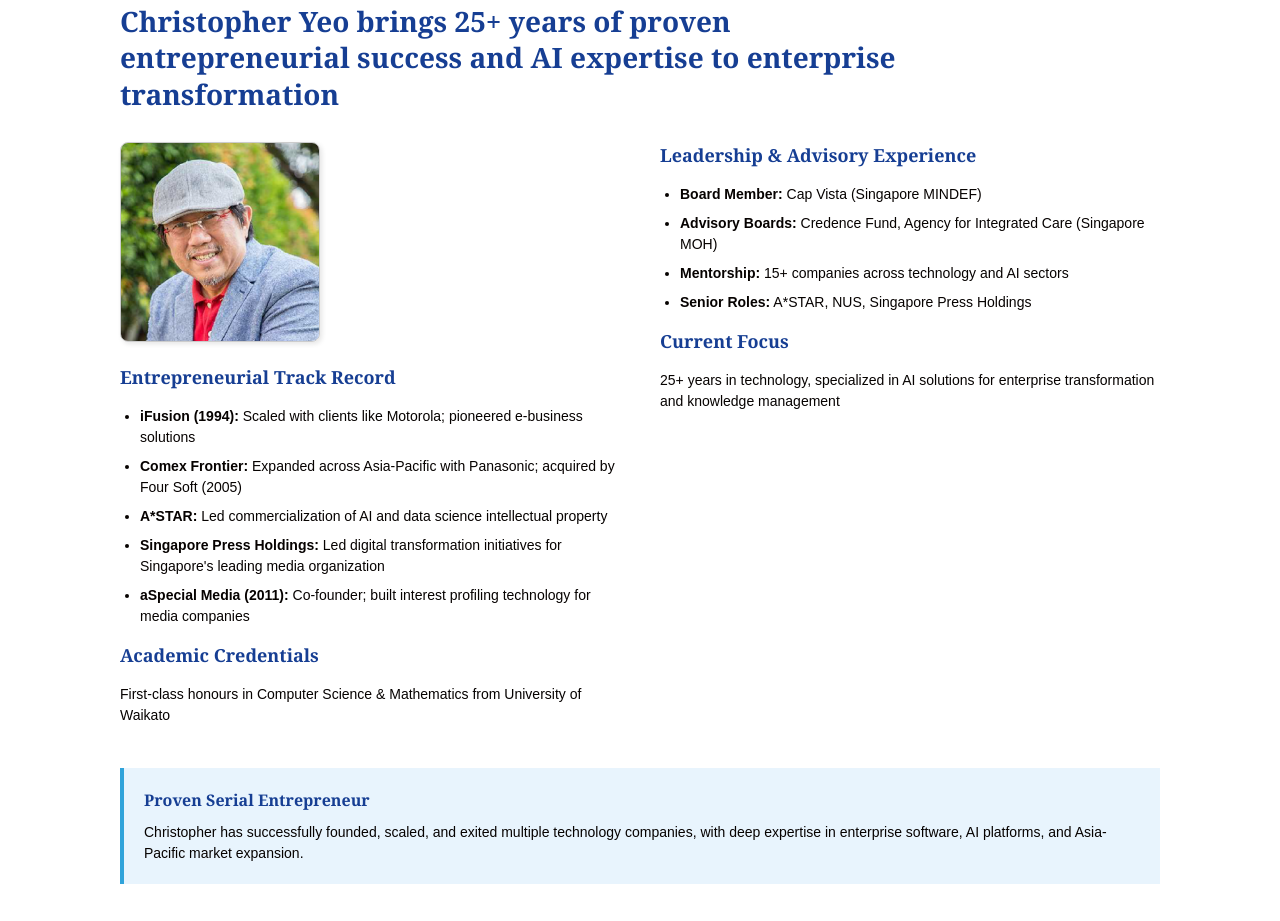
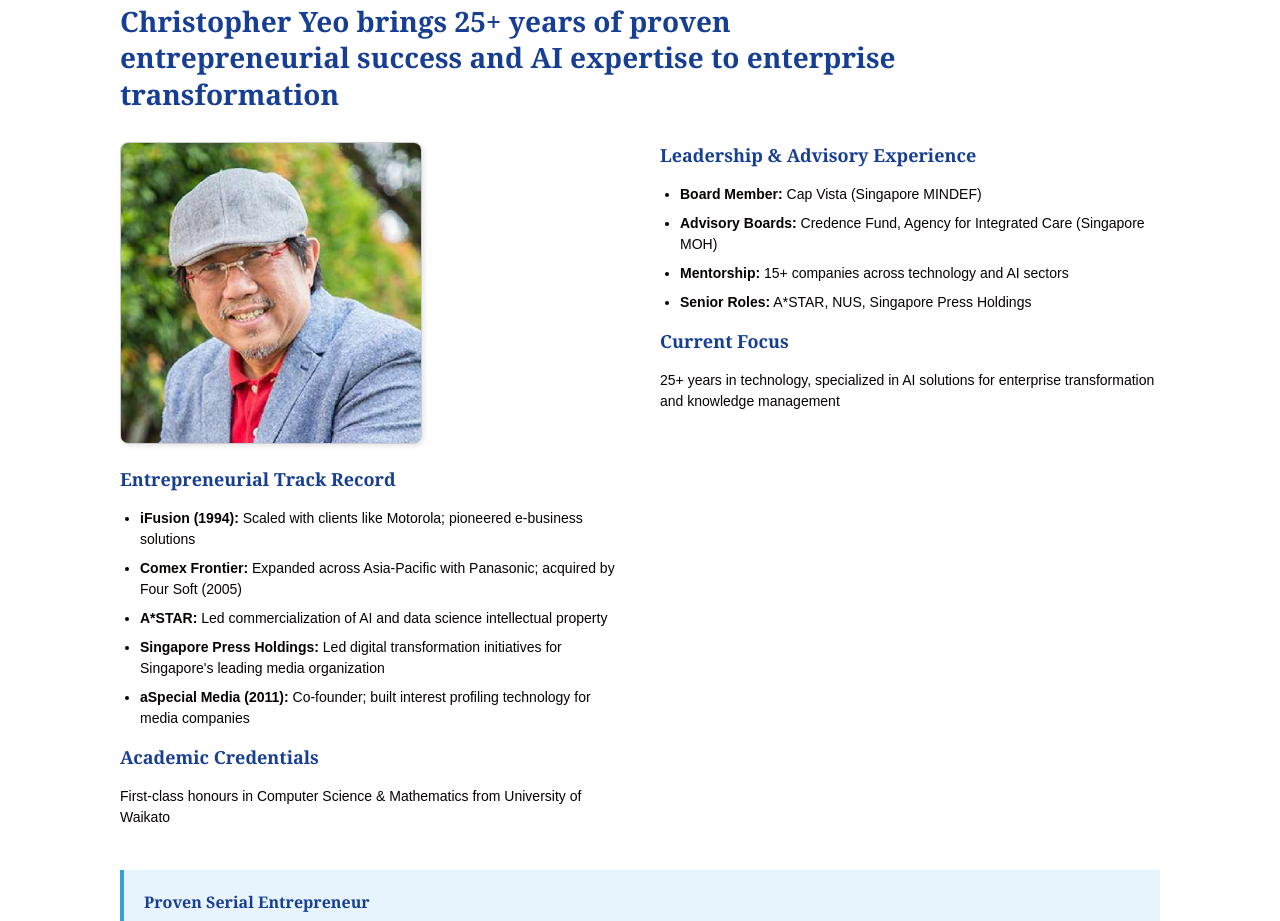
Before and after one commit to christopheryeo/sentient-BP, a plain HTML site: page index.html in a window 1280 px wide. Shown: the part 941-1862 px from the top of the page. Drawn offline with Linux system fonts and the light colour scheme.

Commit message:
Increased Chris Yeo's photo

```diff
--- a/index.html
+++ b/index.html
@@ -369,7 +369,7 @@
         }
 
         .founder-photo {
-          max-width: 200px;
+          max-width: 340px;
           height: auto;
           border-radius: 8px;
           border: 1px solid #ccc;
```
